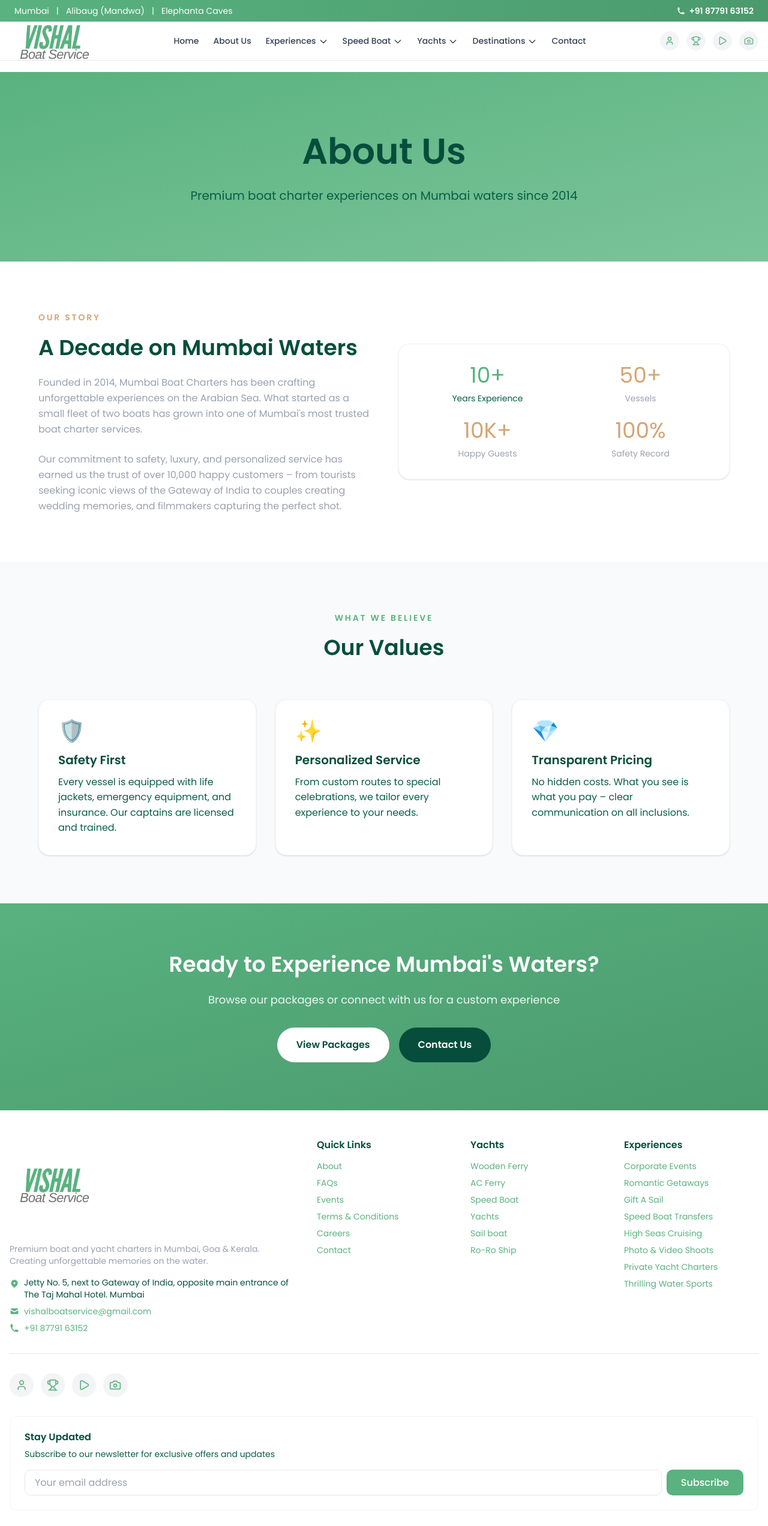
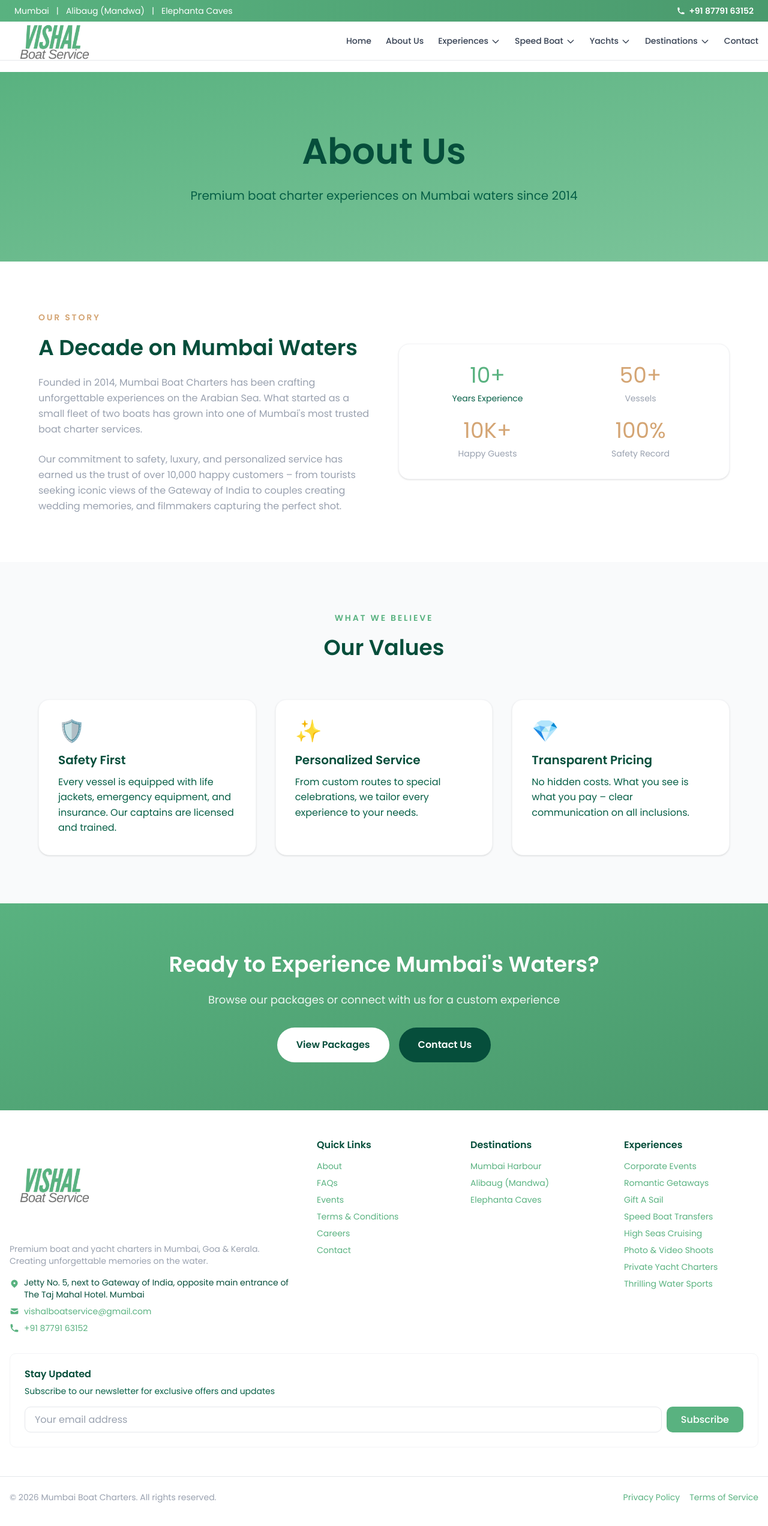
Before and after one commit to Devdeep8/boat-website-work-free, a Next.js app in the folder user-frontend/: page /about in a window 1280 px wide. Shown: the top 2544 px of the page at 60% size. Built offline with nearby package versions, Linux system fonts and the light colour scheme.

Commit message:
fix; this doen

```diff
--- a/user-frontend/src/app/page.tsx
+++ b/user-frontend/src/app/page.tsx
@@ -1,6 +1,7 @@
 "use client";
 
 import { motion } from "framer-motion";
+import Image from "next/image";
 import HeroBanner from "@/components/HeroBanner";
 import { useEffect, useState } from "react";
 import Link from "next/link";
@@ -287,25 +288,58 @@
             </div>
 
             <div className="grid gap-6 lg:grid-cols-3">
-              <Link href="/destinations/mumbai" className="rounded-3xl border border-gray-200 bg-white p-6 shadow-sm transition hover:-translate-y-1 hover:shadow-lg">
+              <Link href="/destinations/mumbai" className="overflow-hidden rounded-3xl border border-gray-200 bg-white shadow-sm transition hover:-translate-y-1 hover:shadow-lg">
+                <div className="relative h-52 w-full">
+                  <Image
+                    src="/Mumbai Habour/Mumbai Harbour speed boat tour by vishal boat service.jpg"
+                    alt="Mumbai Harbour"
+                    fill
+                    className="object-cover"
+                    sizes="(max-width: 1024px) 100vw, 33vw"
+                  />
+                </div>
+                <div className="p-6">
                   <h3 className="font-poppins text-2xl font-semibold text-[#064e3b] mb-3">Mumbai Harbour</h3>
                   <p className="font-poppins text-base leading-7 text-gray-700">
                     View the beautiful coastline of Mumbai with the view gateway of India.
                   </p>
+                </div>
               </Link>
 
-              <Link href="/destinations/alibaug" className="rounded-3xl border border-gray-200 bg-white p-6 shadow-sm transition hover:-translate-y-1 hover:shadow-lg">
+              <Link href="/destinations/alibaug" className="overflow-hidden rounded-3xl border border-gray-200 bg-white shadow-sm transition hover:-translate-y-1 hover:shadow-lg">
+                <div className="relative h-52 w-full">
+                  <Image
+                    src="/Alibaug ( Mandwa)/mandwa-port-vishal-boat-serice.jpg"
+                    alt="Alibaug Mandwa"
+                    fill
+                    className="object-cover"
+                    sizes="(max-width: 1024px) 100vw, 33vw"
+                  />
+                </div>
+                <div className="p-6">
                   <h3 className="font-poppins text-2xl font-semibold text-[#064e3b] mb-3">Alibaug (Mandwa)</h3>
                   <p className="font-poppins text-base leading-7 text-gray-700">
                     Escape from Mumbai into the nature of Alibaug just 25 minutes ride from Gateway of India.
                   </p>
+                </div>
               </Link>
 
-              <Link href="/destinations/elephanta-caves" className="rounded-3xl border border-gray-200 bg-white p-6 shadow-sm transition hover:-translate-y-1 hover:shadow-lg">
+              <Link href="/destinations/elephanta-caves" className="overflow-hidden rounded-3xl border border-gray-200 bg-white shadow-sm transition hover:-translate-y-1 hover:shadow-lg">
+                <div className="relative h-52 w-full">
+                  <Image
+                    src="/Elephanta Caves/mumbai-elephanta-caves-vishal-boat-service.jpg"
+                    alt="Elephanta Caves"
+                    fill
+                    className="object-cover"
+                    sizes="(max-width: 1024px) 100vw, 33vw"
+                  />
+                </div>
+                <div className="p-6">
                   <h3 className="font-poppins text-2xl font-semibold text-[#064e3b] mb-3">Elephanta Caves</h3>
                   <p className="font-poppins text-base leading-7 text-gray-700">
                     Explore the history of India with ancient rock carvings of the monument of Elephanta caves.
                   </p>
+                </div>
               </Link>
             </div>
           </div>
@@ -348,17 +382,6 @@
         </section>
 
         {/* Promotional Banner */}
-        <section className="bg-[#59b280] border-y border-[#4a9a6d] py-4">
-          <div className="max-w-7xl mx-auto px-4">
-            <div className="flex items-center justify-center gap-2 text-center">
-              <span className="text-2xl">🎉</span>
-              <p className="font-poppins font-medium text-white">
-                Special Offer: Get 20% off on your first booking! Use code <span className="font-bold">FIRST20</span>
-              </p>
-              <span className="text-2xl">🎉</span>
-            </div>
-          </div>
-        </section>
 
         {/* Packages Section */}
         <section id="packages" className="py-24 px-4 bg-gray-50">
--- a/user-frontend/src/components/Footer.tsx
+++ b/user-frontend/src/components/Footer.tsx
@@ -20,12 +20,10 @@
     { name: "Contact", href: "/contact" }
   ],
   yachtCategories: [
-    { name: "Wooden Ferry", href: "#packages" },
-    { name: "AC Ferry", href: "#packages" },
-    { name: "Speed Boat", href: "#packages" },
-    { name: "Yachts", href: "#packages" },
-    { name: "Sail boat", href: "#packages" },
-    { name: "Ro-Ro Ship", href: "#packages" }
+    { name: "Mumbai Harbour", href: "/destinations/mumbai" },
+    { name: "Alibaug (Mandwa)", href: "/destinations/alibaug" },
+    { name: "Elephanta Caves", href: "/destinations/elephanta-caves" },
+
   ],
   experiences: [
     { name: "Corporate Events", href: "#experiences" },
@@ -104,7 +102,7 @@
 
           {/* Yacht Categories */}
           <div>
-            <h3 className="text-[#064e3b] font-semibold mb-4 font-poppins">Yachts</h3>
+            <h3 className="text-[#064e3b] font-semibold mb-4 font-poppins">Destinations</h3>
             <ul className="space-y-2 text-sm">
               {FOOTER_DATA.yachtCategories.map((category) => (
                 <li key={category.name}>
@@ -131,19 +129,7 @@
           </div>
         </div>
 
-        {/* Social Links */}
-        <div className="flex items-center gap-3 mt-8 pt-8 border-t border-gray-200">
-          {FOOTER_DATA.socialLinks.map((social) => (
-            <a
-              key={social.name}
-              href={social.href}
-              className="w-10 h-10 flex items-center justify-center rounded-full bg-gray-100 hover:bg-[#59b280] hover:text-white transition-colors"
-              aria-label={social.name}
-            >
-              <social.icon className="w-5 h-5" />
-            </a>
-          ))}
-        </div>
+
 
         {/* Newsletter */}
         <div className="mt-8 p-6 bg-white rounded-lg border border-gray-100">
--- a/user-frontend/src/components/Header.tsx
+++ b/user-frontend/src/components/Header.tsx
@@ -233,18 +233,6 @@
           </nav>
 
           {/* Social Links */}
-          <div className="hidden md:flex items-center gap-3">
-            {SOCIAL_LINKS.map((social) => (
-              <a
-                key={social.name}
-                href={social.href}
-                className="w-8 h-8 flex items-center justify-center rounded-full bg-gray-100 hover:bg-[#59b280] hover:text-white transition-colors"
-                aria-label={social.name}
-              >
-                <social.icon className="w-4 h-4" />
-              </a>
-            ))}
-          </div>
 
           {/* Mobile Menu Button */}
           <button
```
Lines whose indentation alone changed are shown as unchanged.
